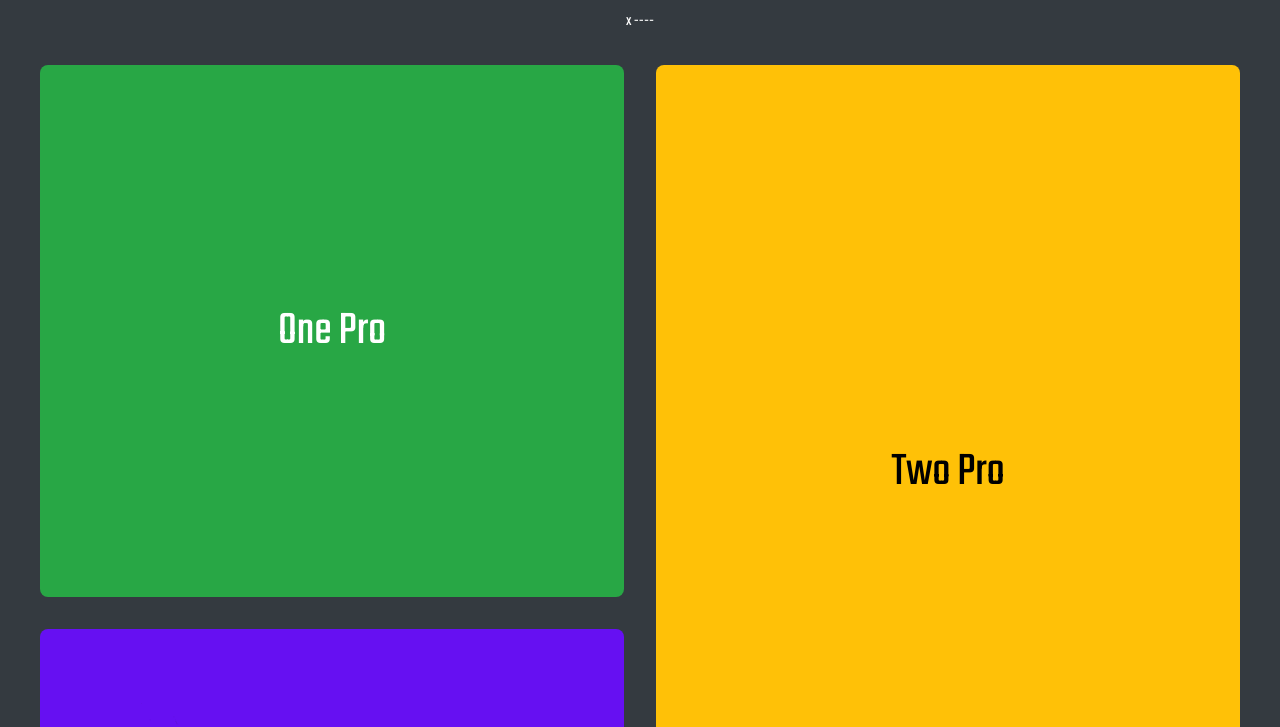
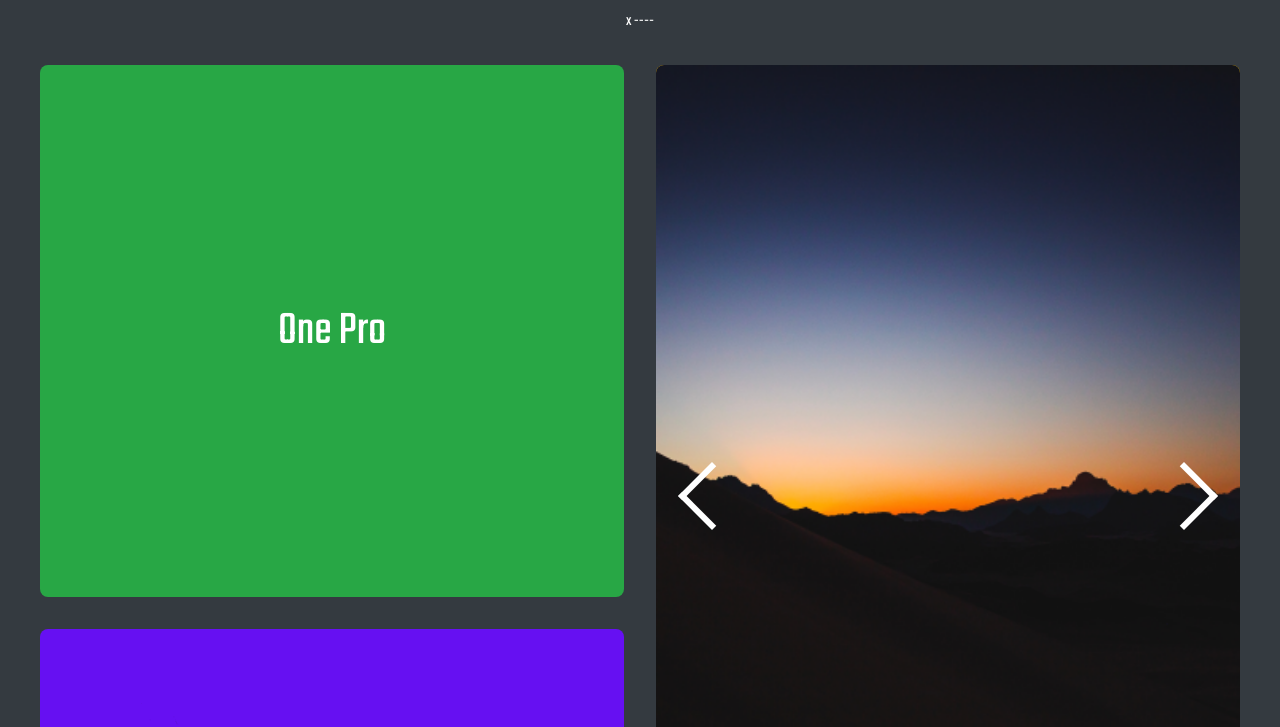
Before and after one commit to KonstancjaTanjga/konstancjatanjga.github.io, a plain HTML site: page index.html in a window 1280 px wide. Shown: the part 1344-2071 px from the top of the page. Drawn offline with Linux system fonts and the light colour scheme.

Commit message:
photo slider init

```diff
--- a/index.html
+++ b/index.html
@@ -64,7 +64,18 @@
         <section class="projects" id="projects-section">
             <div class="projects-grid">
                 <div class="card projects-grid__card">One Pro</div>
-                <div class="card projects-grid__card">Two Pro</div>
+                <div class="card projects-grid__card holster">
+                    <div class="slideshow-container x mandatory-scroll-snapping">
+                        <div class="slideshow-arrow">
+                            <div class="arrows prev"></div>
+                            <div class="arrows next"></div>
+                        </div>
+                        <div><img src="./assets/images/1.png" alt="Mountains"></div>
+                        <div><img src="./assets/images/2.png" alt="Candles"></div>
+                        <div><img src="./assets/images/3.png" alt="Winter"></div>
+                        <div><img src="./assets/images/4.png" alt="Future"></div>
+                    </div>
+                </div>
                 <div class="card projects-grid__card">Three Pro</div>
                 <div class="card projects-grid__card">Four Pro</div>
                 <div class="card projects-grid__card">Five Pro</div>
--- a/styles.css
+++ b/styles.css
@@ -21,6 +21,7 @@
 *::after {
     box-sizing: border-box;
 }
+
 html {
     scroll-behavior: smooth;
 }
@@ -125,13 +126,14 @@ picture {
     border-radius: 0.5rem;
     color: white;
     background-color: lightseagreen;
+    overflow: hidden;
     /* height: 100%; */
 }
 
-.card:hover {
+/* .card:hover {
     cursor: pointer;
     transform: rotate(1deg) scale(1.02);
-}
+} */
 
 .hero-grid__card:nth-child(1) {
     background-color: var(--clr-accent-1);
@@ -173,6 +175,7 @@ picture {
     color: var(--clr-neutral-1);
     transition: transform .2s ease;
 }
+
 .card-socials__icons a:hover {
     transform: scale(1.2);
 }
@@ -200,7 +203,6 @@ picture {
 
 .clients__title {
     color: var(--clr-neutral-2);
-    ;
 }
 
 .clients__brands {
@@ -230,12 +232,7 @@ picture {
     grid-column-gap: var(--grid-gap);
     grid-row-gap: var(--grid-gap);
     grid-template:
-        'psix' minmax(328px, auto)
-        'pone' minmax(328px, auto)
-        'ptwo' minmax(328px, auto)
-        'pthree' minmax(328px, auto)
-        'pfour' minmax(328px, auto)
-        'pfive' minmax(328px, auto);
+        'psix' minmax(328px, auto) 'pone' minmax(328px, auto) 'ptwo' minmax(328px, auto) 'pthree' minmax(328px, auto) 'pfour' minmax(328px, auto) 'pfive' minmax(328px, auto);
     /* grid-auto-rows: minmax(260px, 1fr); */
     /* grid-template-columns: minmax(260px, 1fr) 1fr 1fr minmax(220px, 1fr); */
     /* grid-template-rows: minmax(328px, auto) minmax(328px, auto) minmax(328px, auto); */
@@ -245,12 +242,7 @@ picture {
 @media (min-width: 900px) {
     .projects-grid {
         grid-template:
-            "pone pone ptwo ptwo" minmax(250px, auto)
-            "pone pone ptwo ptwo" minmax(250px, auto)
-            "pthree pthree ptwo ptwo" minmax(250px, auto)
-            "pthree pthree psix psix" minmax(250px, auto)
-            "pthree pthree pfour pfour" minmax(250px, auto)
-            "pfive pfive pfour pfour" minmax(250px, auto) / 1fr 1fr 1fr 1fr;
+            "pone pone ptwo ptwo" minmax(250px, auto) "pone pone ptwo ptwo" minmax(250px, auto) "pthree pthree ptwo ptwo" minmax(250px, auto) "pthree pthree psix psix" minmax(250px, auto) "pthree pthree pfour pfour" minmax(250px, auto) "pfive pfive pfour pfour" minmax(250px, auto) / 1fr 1fr 1fr 1fr;
     }
 }
 
@@ -264,6 +256,92 @@ picture {
     color: black;
     grid-area: ptwo;
 }
+
+/* scroll-snap */
+.holster {
+    display: flex;
+    flex-direction: column;
+    flex-wrap: nowrap;
+}
+
+.slideshow-container {
+    display: flex;
+    flex: none;
+    overflow: auto;
+    position: relative;
+}
+
+.slideshow-container.x {
+    width: 100%;
+    height: 100%;
+    flex-direction: row;
+    flex-wrap: nowrap;
+    overflow-y: hidden;
+}
+
+.slideshow-arrow {
+    position: absolute;
+    bottom: 50%;
+}
+
+.arrows {
+    width: 3rem;
+    height: 3rem;
+    border-color: #000;
+    position: absolute;
+    transition: transform ease .3s;
+}
+
+.prev {
+    border-bottom: 0.4rem solid #fff;
+    border-left: 0.4rem solid #fff;
+    transform: rotate(45deg);
+    left: 2rem;
+}
+
+.next {
+    border-bottom: 0.4rem solid #fff;
+    border-left: 0.4rem solid #fff;
+    transform: rotate(-135deg);
+    right: 2rem;
+}
+
+.arrows:hover {
+    transform: scale(1.2);
+}
+
+/* https://codepen.io/PauUzca/pen/PoWRNZO */
+
+
+/* scroll-snap */
+.x.mandatory-scroll-snapping {
+    scroll-snap-type: x mandatory;
+}
+
+.slideshow-container>div {
+    text-align: center;
+    scroll-snap-align: center;
+    flex: none;
+}
+
+.x.slideshow-container>div {
+    width: 100%;
+}
+
+/* coloration */
+.slideshow-container>div:nth-child(even) {
+    background-color: var(--clr-support-1);
+}
+
+.slideshow-container>div:nth-child(odd) {
+    background-color: var(--clr-support-2);
+}
+
+.slideshow-container>div>img {
+    object-fit: cover;
+    min-height: 100%
+}
+
 
 .projects-grid__card:nth-child(3) {
     background-color: var(--clr-highlight);
```
Also changed, not shown: assets/images/1.png (added), assets/images/2.png (added), assets/images/3.png (added), assets/images/4.png (added).
